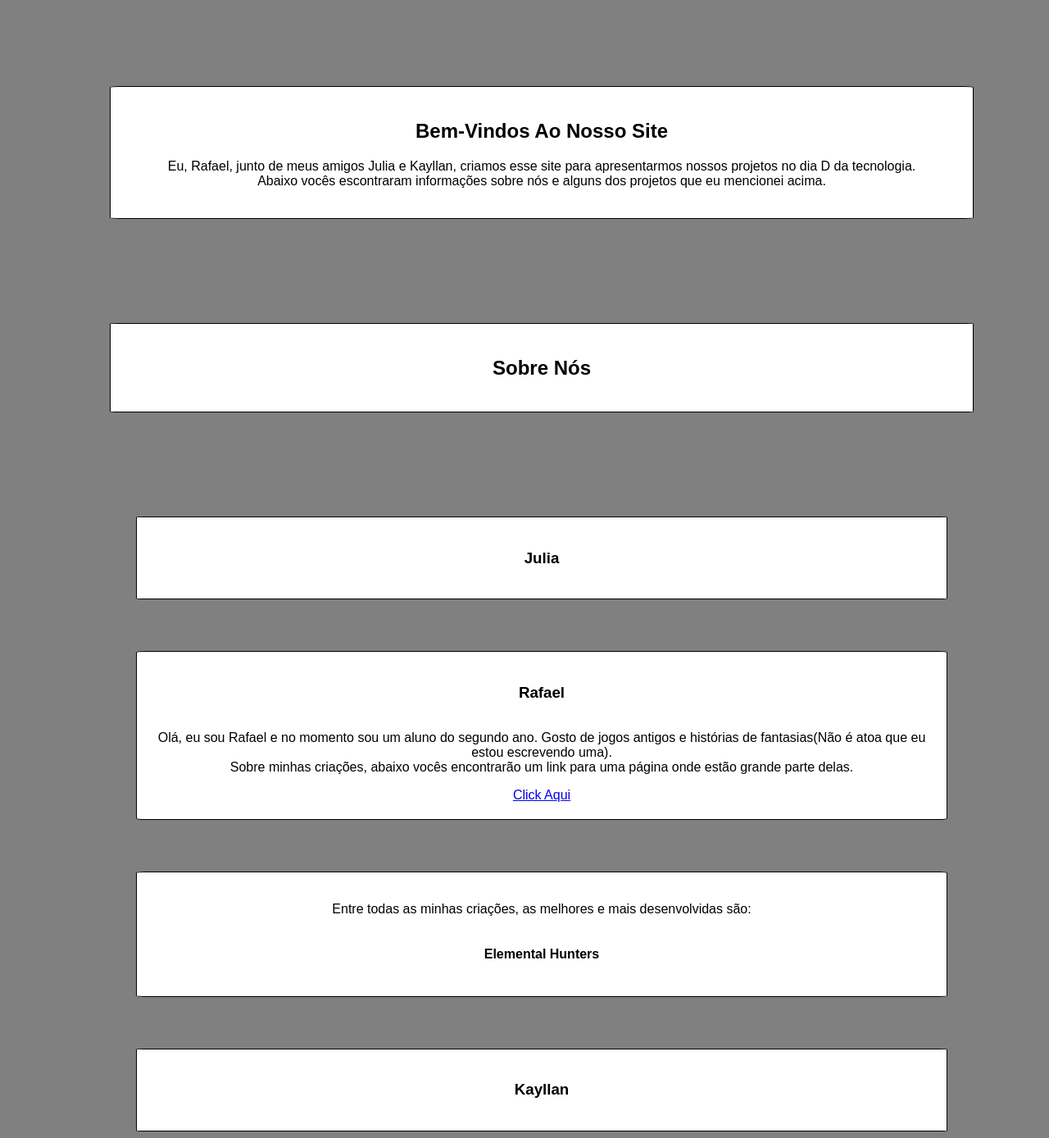
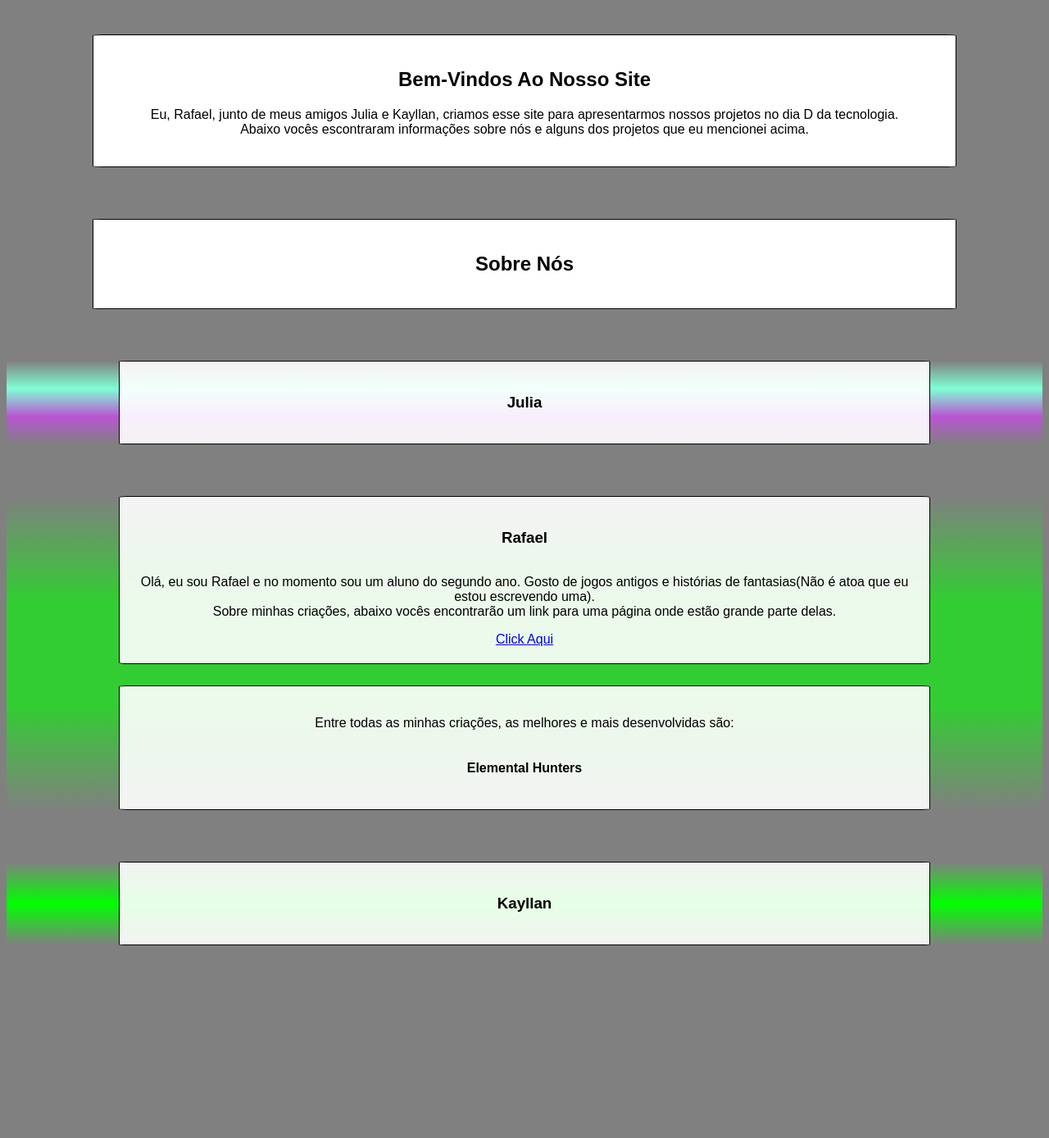
Before and after one commit to djcarnivoro-123/dia-D-rafael, a PHP site: page / in a window 1280 px wide. Shown: the part 21-1409 px from the top of the page at 82% size. After the commit the page ends 1174 px from the top, so only its background shows below. Run offline with PHP 8.4, Linux system fonts and the light colour scheme.

Commit message:
style.css

```diff
--- a/style.css
+++ b/style.css
@@ -8,18 +8,18 @@
     display: flex;
     justify-content: center;
     width: 80%;
-    margin:10%;
+    margin: 5% auto;
     text-align: center;
     padding: 20px;
 }
 .container1{
-    background-color: white;
+    background-color: rgba(255, 255, 255, 0.9);
     border: solid 1px;
     border-radius: 1%;
     display: flex;
     justify-content: center;
     width: 75%;
-    margin:5% 12.5% 0 12.5%;
+    margin:2% auto;
     text-align: center;
     padding: 20px;
     flex-direction: column;
@@ -28,3 +28,22 @@ body{
     font-family: Arial;
     background-color: grey;
 }
+
+/*Seletores*/
+
+#julia{
+    /*background-image: radial-gradient(green, grey, gray);*/
+    background-image: linear-gradient(to bottom, gray, aquamarine, mediumorchid, gray);
+    margin: 5% 0 5% 0;
+}
+#rafael{
+    /*background-image: radial-gradient(green, grey, gray);*/
+    background-image: linear-gradient(to bottom, gray, limegreen, limegreen, gray);
+    margin: 5% 0 5% 0;
+    color:;
+}
+#kayllan{
+    /*background-image: radial-gradient(green, grey, gray);*/
+    background-image: linear-gradient(to bottom, gray, lime, gray);
+    margin: 5% 0 5% 0;
+}
```
